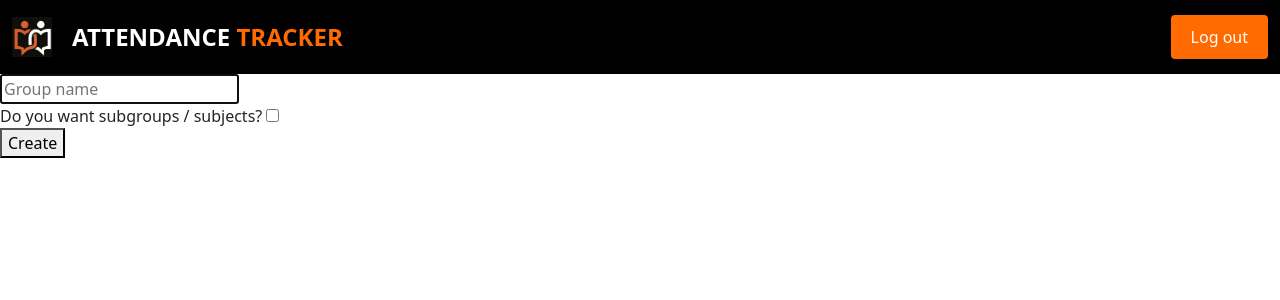
After one commit to SirVishnu/attendance-tracker, a Flask app: page /create in a window 1280 px wide. The commit adds this page. Shown: the top 300 px of the page. Run offline with Flask 3, Linux system fonts and the light colour scheme; a user stored in the database is signed in.

Commit message:
implemented create group function

```diff
--- a/app.py
+++ b/app.py
@@ -20,6 +20,34 @@ app.config['PERMANENT_SESSION_LIFETIME'] = datetime.timedelta(days=30)
 @login_required
 def index():
    return render_template("index.html")
+
+# create new group
+@app.route("/create", methods=['GET', 'POST'])
+@login_required
+def create():
+    if request.method == 'POST':
+        name = request.form.get('name')
+        subject = request.form.get('subject')
+
+        # check if name entered
+        if not name:
+            return render_template("create.html", error="enter a valid group name")
+
+        # initialize db
+        db = get_db()
+
+        # insert in db
+        if subject:
+            db.execute("INSERT INTO groups (user_id, name, use_subgroups) VALUES (?, ?, ?)", [session['user_id'], name, subject])
+        else:
+            db.execute("INSERT INTO groups (user_id, name) VALUES (?, ?)", [session['user_id'], name])
+        db.commit()
+
+        return redirect("/")
+
+    else:
+        return render_template("create.html")
+
 
 # login route
 @app.route("/login", methods=['GET', 'POST'])
@@ -48,6 +76,7 @@ def login():
     return render_template("login.html")
 
 @app.route("/logout")
+@login_required
 def logout():
     session.clear()
 
--- /dev/null
+++ b/templates/create.html
@@ -0,0 +1,26 @@
+{% extends "layout.html" %}
+{% block title %}
+Create
+{% endblock %}
+
+{% block main %}
+<form action="/create" method="post">
+    <div>
+        <input required autofocus autocomplete="off" type="text" name="name" placeholder="Group name">
+    </div>
+    <div>
+        <label for="subject">Do you want subgroups / subjects?</label>
+        <input type="checkbox" name="subject" id="subject" value='1'>
+    </div>
+    <div>
+        <button type="submit">Create</button>
+    </div>
+</form>
+
+    <div>
+        {% if error %}
+        <p style="color: red;">{{error}}</p>
+        {% endif %}
+    </div>
+
+{% endblock %}
--- a/templates/index.html
+++ b/templates/index.html
@@ -5,5 +5,5 @@ Attendance Tracker
 {% endblock %}
 
 {% block main %}
-
+<a href="/create"><button>+</button></a>
 {% endblock %}
```
Also changed, not shown: schema.sql (+4 -17 lines), attendance.db.
